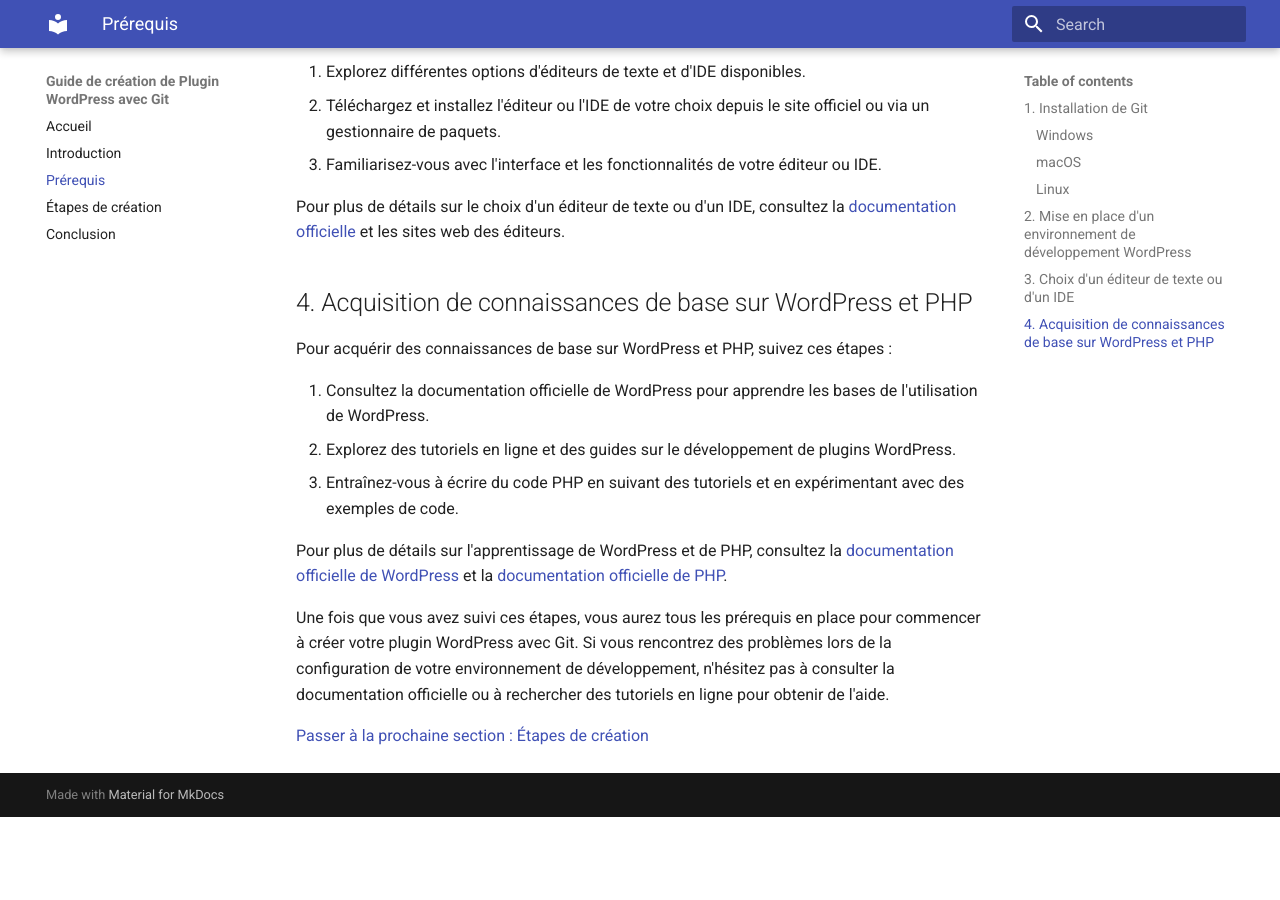
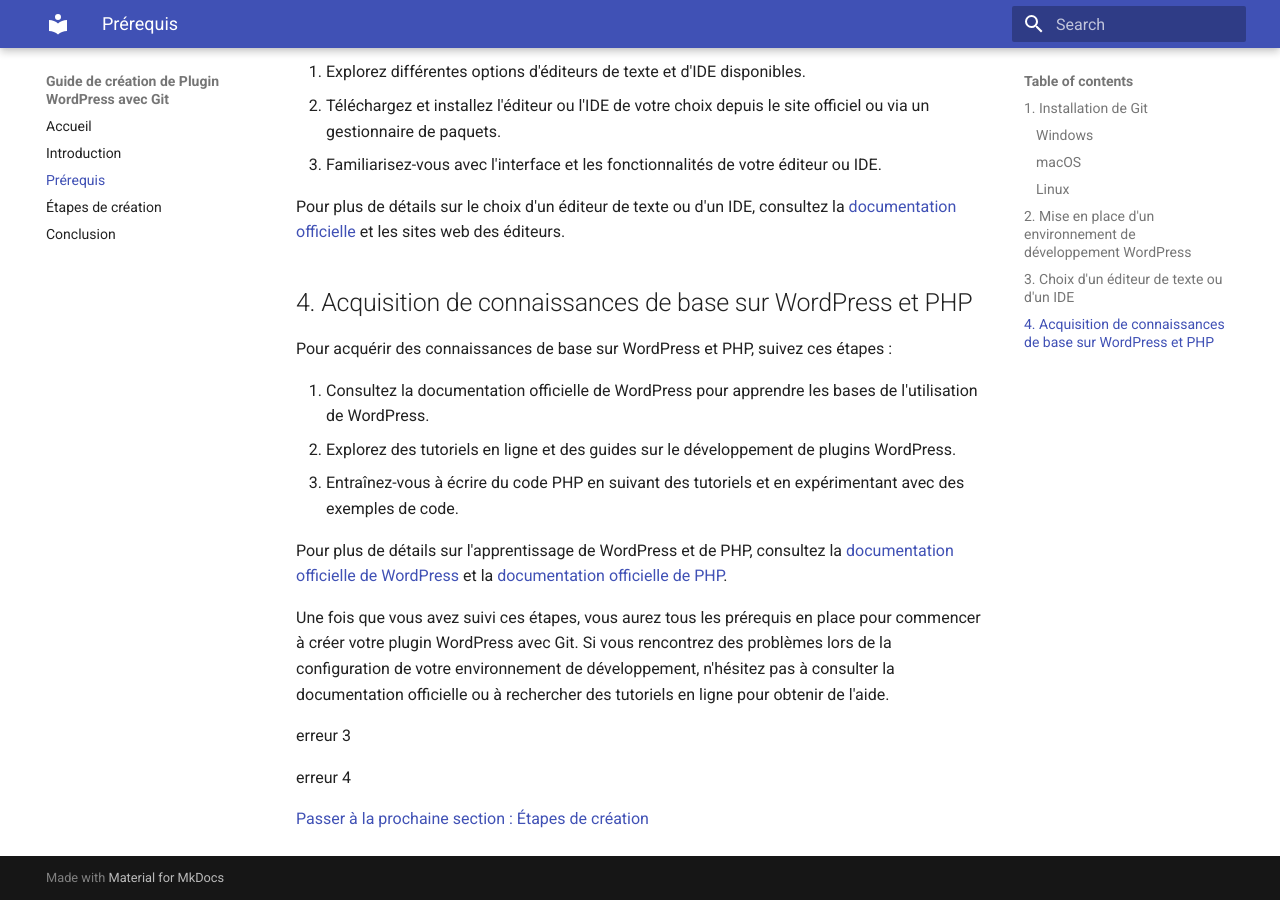
Before and after one commit to kevinfasquel/git_intro, an MkDocs documentation site: the page built from docs/prerequis.md, in a window 1280 px wide and 900 px high, scrolled down 1398 px. Built offline with MkDocs 1.6.1 and Material for MkDocs 9.7.7, drawn with Linux system fonts in a browser that asks for light colours; before the commit the page ends 2215 px from its top, so only the background shows below that.

Commit message:
Ajout 2 bugs

```diff
--- a/docs/prerequis.md
+++ b/docs/prerequis.md
@@ -61,4 +61,8 @@ Pour plus de détails sur l'apprentissage de WordPress et de PHP, consultez la [
 
 Une fois que vous avez suivi ces étapes, vous aurez tous les prérequis en place pour commencer à créer votre plugin WordPress avec Git. Si vous rencontrez des problèmes lors de la configuration de votre environnement de développement, n'hésitez pas à consulter la documentation officielle ou à rechercher des tutoriels en ligne pour obtenir de l'aide.
 
+erreur 3
+
+erreur 4
+
 [Passer à la prochaine section : Étapes de création](etapes.md)
```
